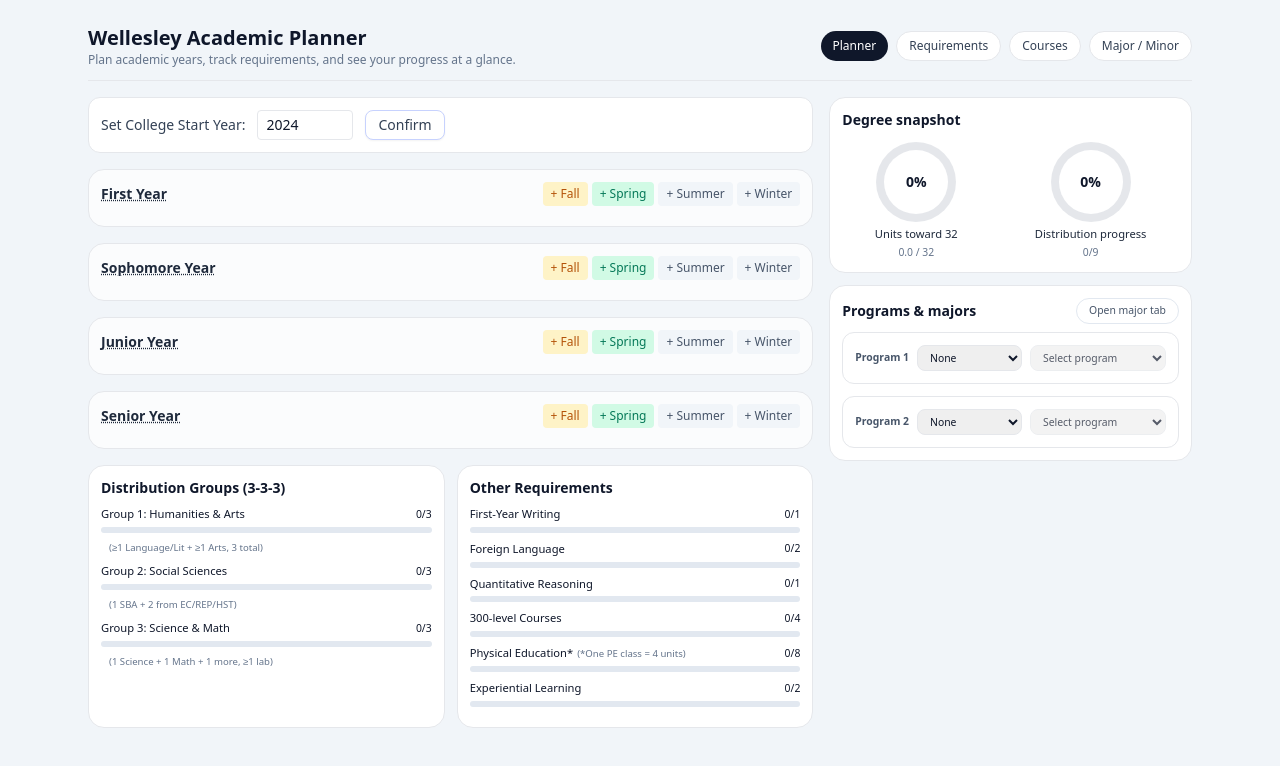
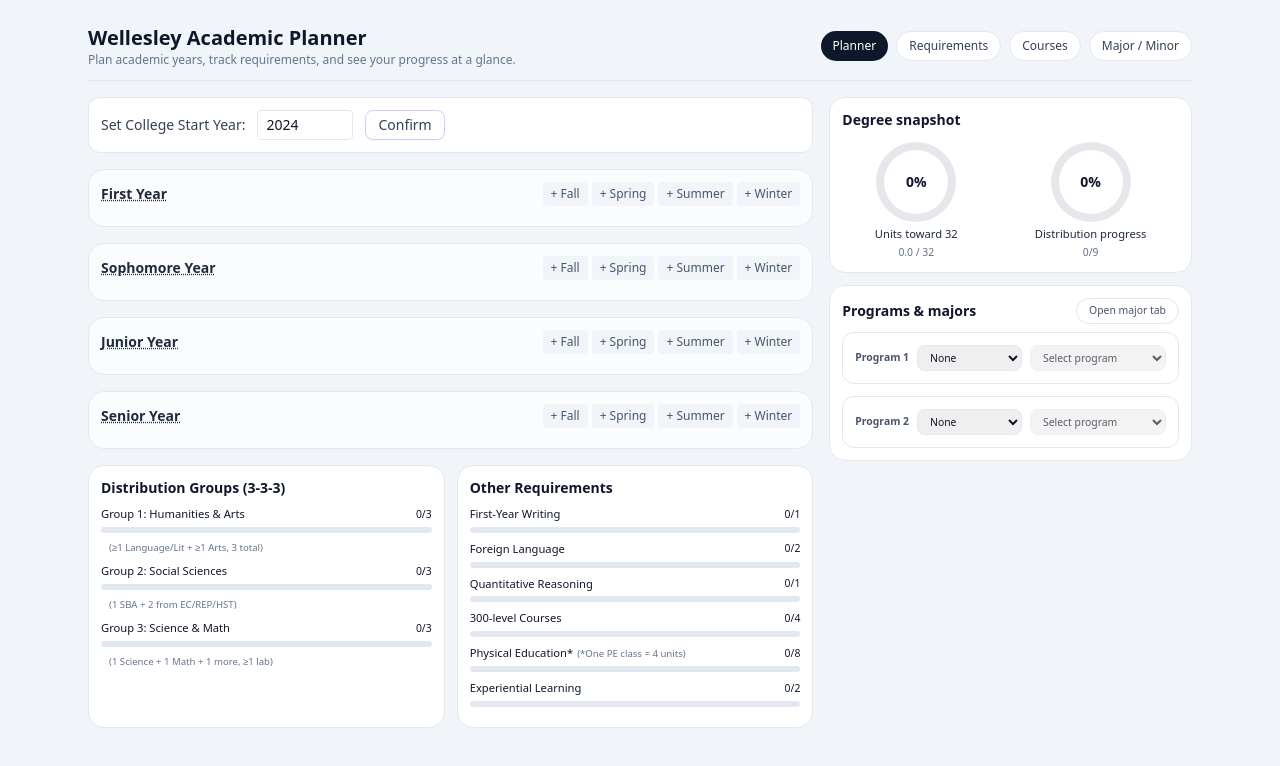
Before and after one commit to myosotis-rain/Wellesley_Degree_Tracker, a React (Vite) app: page / in a window 1280 px wide. Shown: the top 766 px of the page. Built offline with nearby package versions, Linux system fonts and the light colour scheme.

Commit message:
change button color for fall and spring

```diff
--- a/src/app.jsx
+++ b/src/app.jsx
@@ -1649,7 +1649,7 @@
                   {!fall && (
                     <button
                       onClick={() => addTerm(y.id, 'Fall')}
-                      className="rounded bg-amber-100 px-2 py-1 text-amber-700 hover:bg-amber-200"
+                      className="rounded px-2 py-1 text-slate-600 bg-slate-100 hover:bg-slate-200"
                     >
                       + Fall
                     </button>
@@ -1657,7 +1657,7 @@
                   {!spring && (
                     <button
                       onClick={() => addTerm(y.id, 'Spring')}
-                      className="rounded bg-emerald-100 px-2 py-1 text-emerald-700 hover:bg-emerald-200"
+                      className="rounded px-2 py-1 text-slate-600 bg-slate-100 hover:bg-slate-200"
                     >
                       + Spring
                     </button>
```
